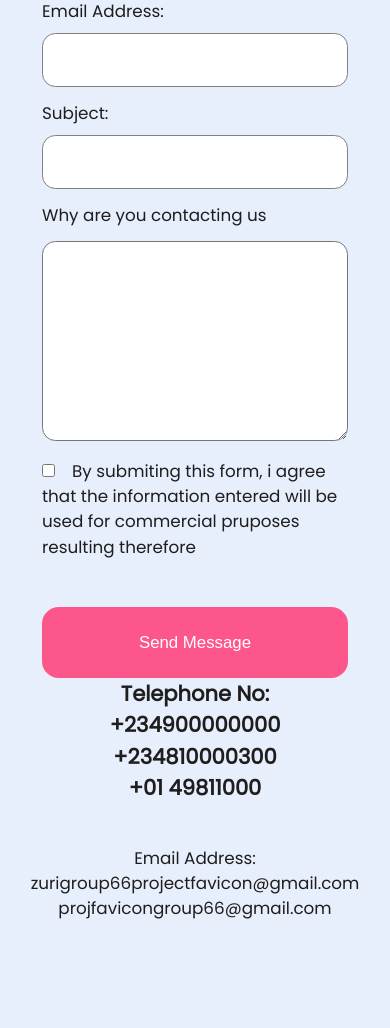
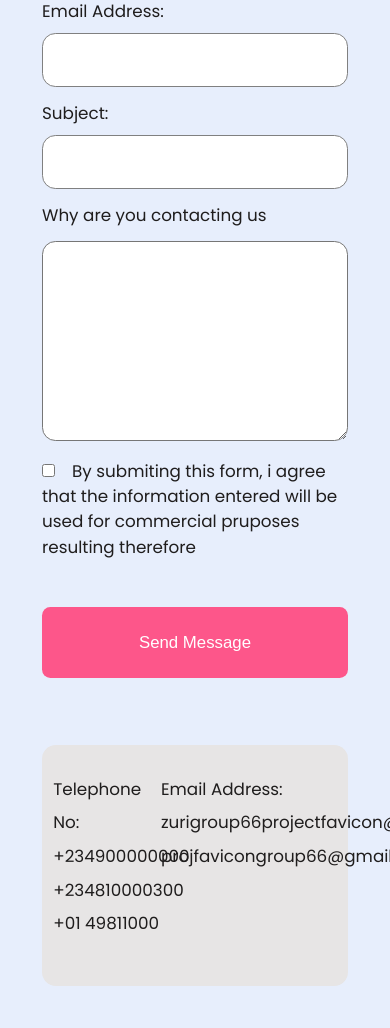
Before and after one commit to zuri-training/favicon-gen-team-66, a Django app: template frontend/templates/account/contact.html in a window 390 px wide; the page is wider, and only the part inside the window is pictured. Shown: the part 468-1496 px from the top of that part. Before the commit the page ends 1387 px from the top of that part, so only its background shows below. Run offline with Django 4.2, Linux system fonts and the light colour scheme; the template is opened without the code that fills it, so the values that code supplies are empty.

Commit message:
style bottom contact for mobile

```diff
--- a/frontend/static/account/contact.css
+++ b/frontend/static/account/contact.css
@@ -191,10 +191,6 @@ h1 {
         text-align: center;
     }
 
-    .push{
-        margin-bottom: 1em;
-    }
-
     .last {
         font-weight: bold;
         margin-top: 1em;
@@ -205,14 +201,6 @@ h1 {
         margin-top: 1.5em;
         margin-left: auto;
         margin-right: auto;
-    }
-
-    .gone {
-        display: none;
-    }
-
-    .gonedown {
-        display: block;
     }
 
     h2 {
@@ -226,13 +214,12 @@ h1 {
 
 button {
     padding: 1.5em 3em;
-    border-radius: 1em;
+    border-radius: 0.5em;
     background-color: #FD568A;
     border: none;
     color: #ffffff;
-    margin-right: 0;
-    float: right;
     margin-top: 2em;
+    margin-bottom: 4em;
     width: 100%;
     font-size: 1.2em;
 }
@@ -242,4 +229,31 @@ button:hover{
     border: 1 solid grey;
     color: #FD568A;
 }
+    .gone {
+        display: none;
+    }
+
+.gonedown {
+    display: flex;
+    background-color: #E7E5E5;
+    border-radius: 1em;
+    width: 100%;
+    padding: 0.8em;
 }
+
+.contact {
+width: 38%;
+    font-size: 1.2em;
+    font-weight: 400;
+    text-align: left;
+    line-height: 2em;
+}
+ .push{
+width: 62%;
+    font-size: 1.2em;
+    font-weight: 400;
+    text-align: left;
+    line-height: 2em;
+
+  }
+}
--- a/frontend/templates/account/contact.html
+++ b/frontend/templates/account/contact.html
@@ -46,8 +46,6 @@
                 <label>By submiting this form, i agree that the information entered will be used for commercial pruposes resulting therefore</label>
             </div>
             <button type="submit">Send Message</button>
-         </form>
-        </div>
                     <div class="gonedown">
             <p class="contact">Telephone No:<br>
             +234900000000<br>
@@ -58,6 +56,8 @@
             zurigroup66projectfavicon@gmail.com<br>
         projfavicongroup66@gmail.com</p>
         </div>
+         </form>
+        </div>
     </div>
     </div>
 </body>
```
